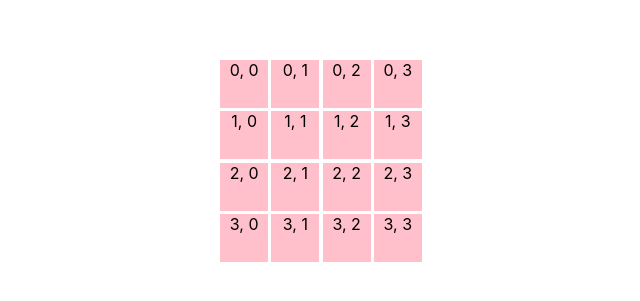
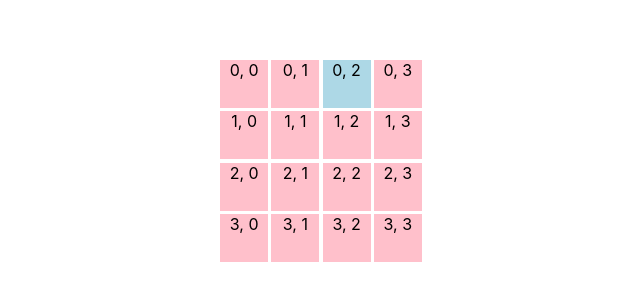
Before and after one commit to etrobert/minitick, a React (Create React App) app: page / in a window 1280 px wide. Shown: the part 239-540 px from the top of the page, without its empty margins (319-959 px from the left). Built offline with nearby package versions, Linux system fonts and the light colour scheme.

Commit message:
Create a player position

```diff
--- a/src/App.tsx
+++ b/src/App.tsx
@@ -6,7 +6,7 @@ import Grid from "./Grid";
 function App() {
   return (
     <div className="App">
-      <Grid />
+      <Grid playerPosition={{ x: 0, y: 2 }} />
     </div>
   );
 }
--- a/src/Grid.tsx
+++ b/src/Grid.tsx
@@ -7,12 +7,30 @@ const cells = range(size)
   .map((x) => range(size).map((y) => ({ x, y })))
   .flat();
 
-const Grid = () => (
+type Position = {
+  x: number;
+  y: number;
+};
+
+const equalPositions = (p1: Position, p2: Position) =>
+  p1.x === p2.x && p1.y === p2.y;
+
+type Props = {
+  playerPosition: Position;
+};
+
+const Grid = ({ playerPosition }: Props) => (
   <div className="Grid">
     {cells.map((cell, i) => (
       <div
         key={i}
-        style={{ width: "3rem", height: "3rem", backgroundColor: "pink" }}
+        style={{
+          width: "3rem",
+          height: "3rem",
+          backgroundColor: equalPositions(playerPosition, cell)
+            ? "lightblue"
+            : "pink",
+        }}
       >
         {`${cell.x}, ${cell.y}`}
       </div>
```
